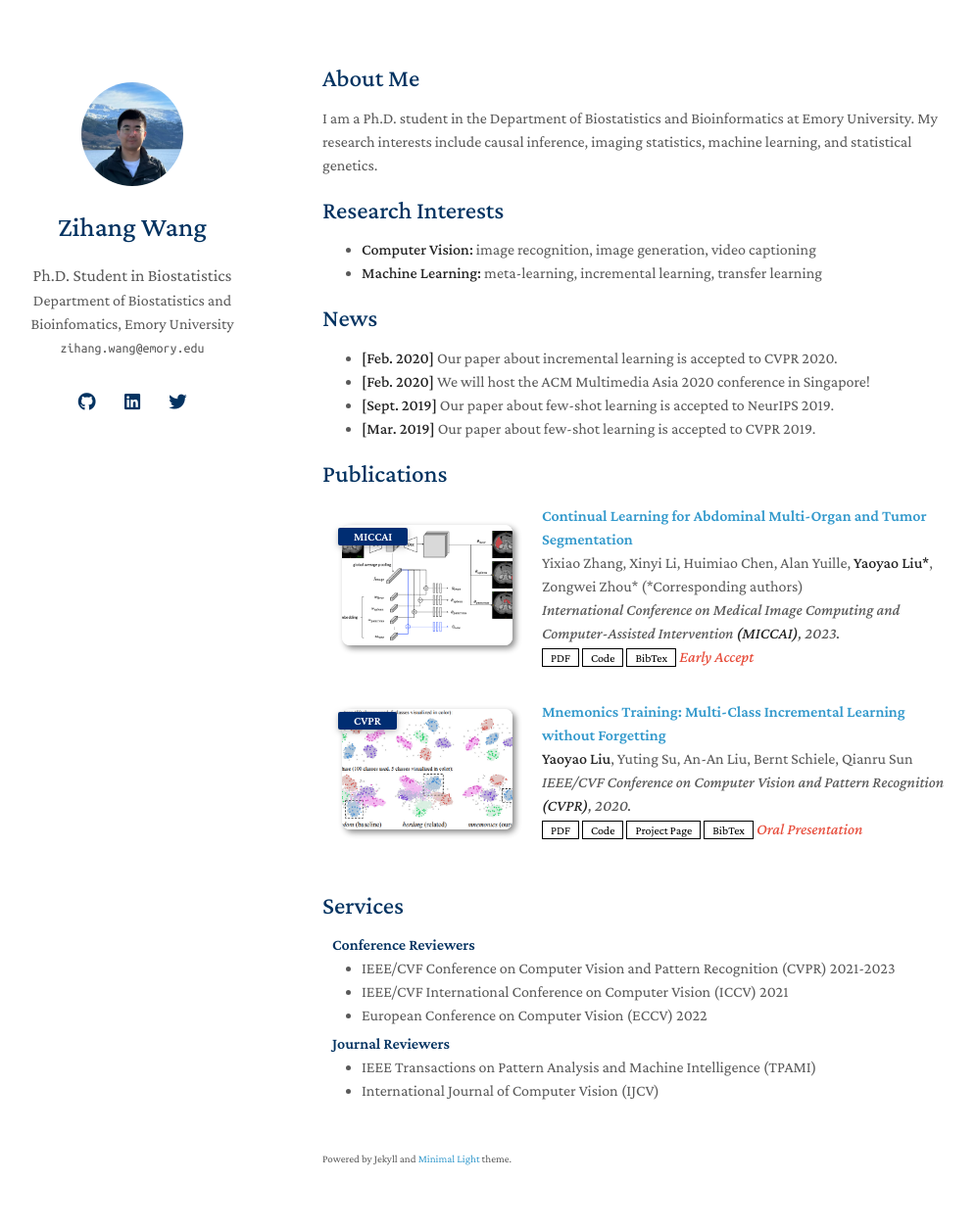
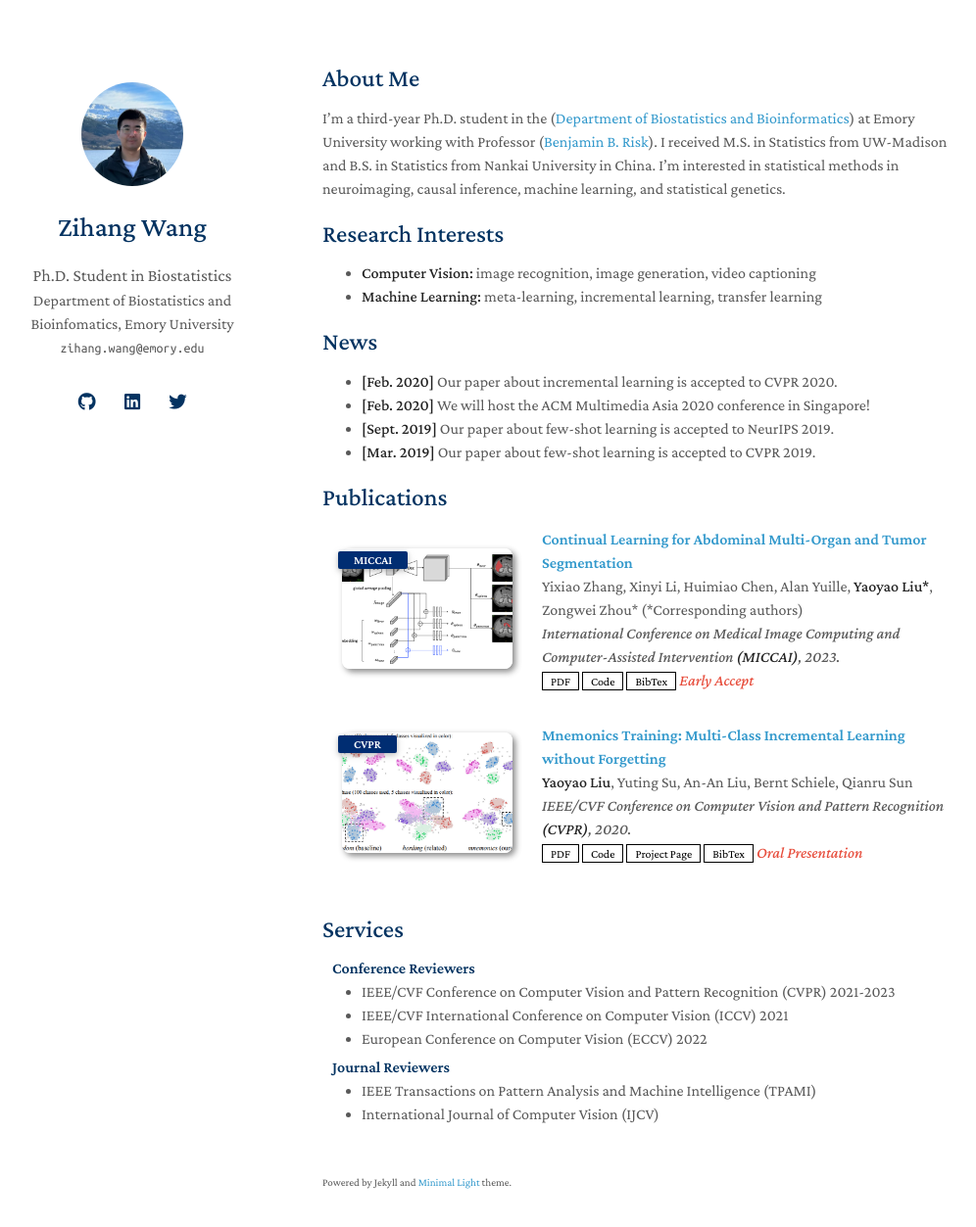
Before and after one commit to imzihangwang/imzihangwang.github.io, a Jekyll site: the page built from index.md, in a window 1280 px wide and 1288 px high. Shown: the top 1253 px of the window at 98% size, without its empty margins (141-1137 px from the left). Built offline with Jekyll 4.4.1, drawn with Linux system fonts in a browser that asks for light colours; nearby versions of some CDN libraries; a style sheet for code colours, icons or effects is not loaded; our own code applies the rules of GitHub Pages for plain Markdown files.

Commit message:
Update index.md

```diff
--- a/index.md
+++ b/index.md
@@ -4,8 +4,7 @@ layout: homepage
 
 ## About Me
 
-I am a Ph.D. student in the Department of Biostatistics and Bioinformatics at Emory University.
-My research interests include causal inference, imaging statistics, machine learning, and statistical genetics.
+I'm a third-year Ph.D. student in the ([Department of Biostatistics and Bioinformatics](https://sph.emory.edu/departments/bios/index.html)) at Emory University working with Professor ([Benjamin B. Risk](https://github.com/thebrisklab)). I received M.S. in Statistics from UW-Madison and B.S. in Statistics from Nankai University in China. I'm interested in statistical methods in neuroimaging, causal inference, machine learning, and statistical genetics.
 
 ## Research Interests
 
```
